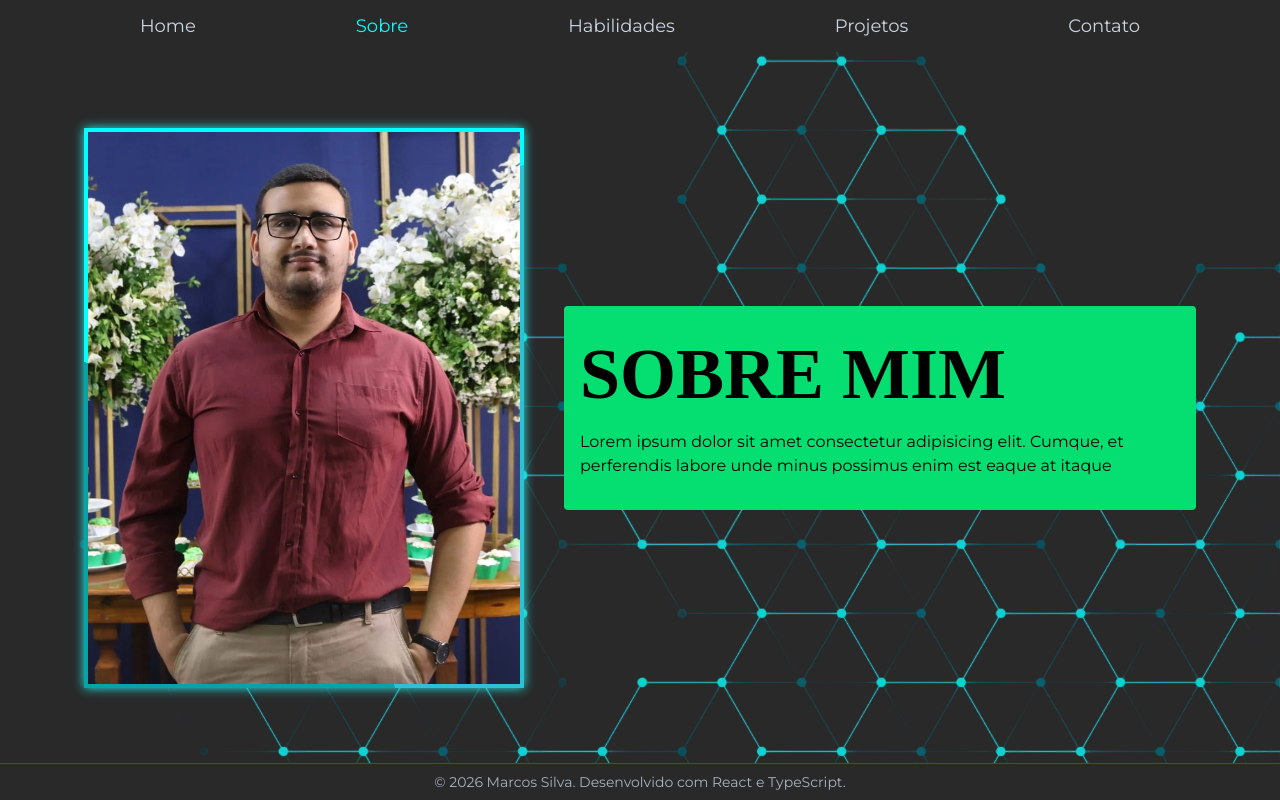
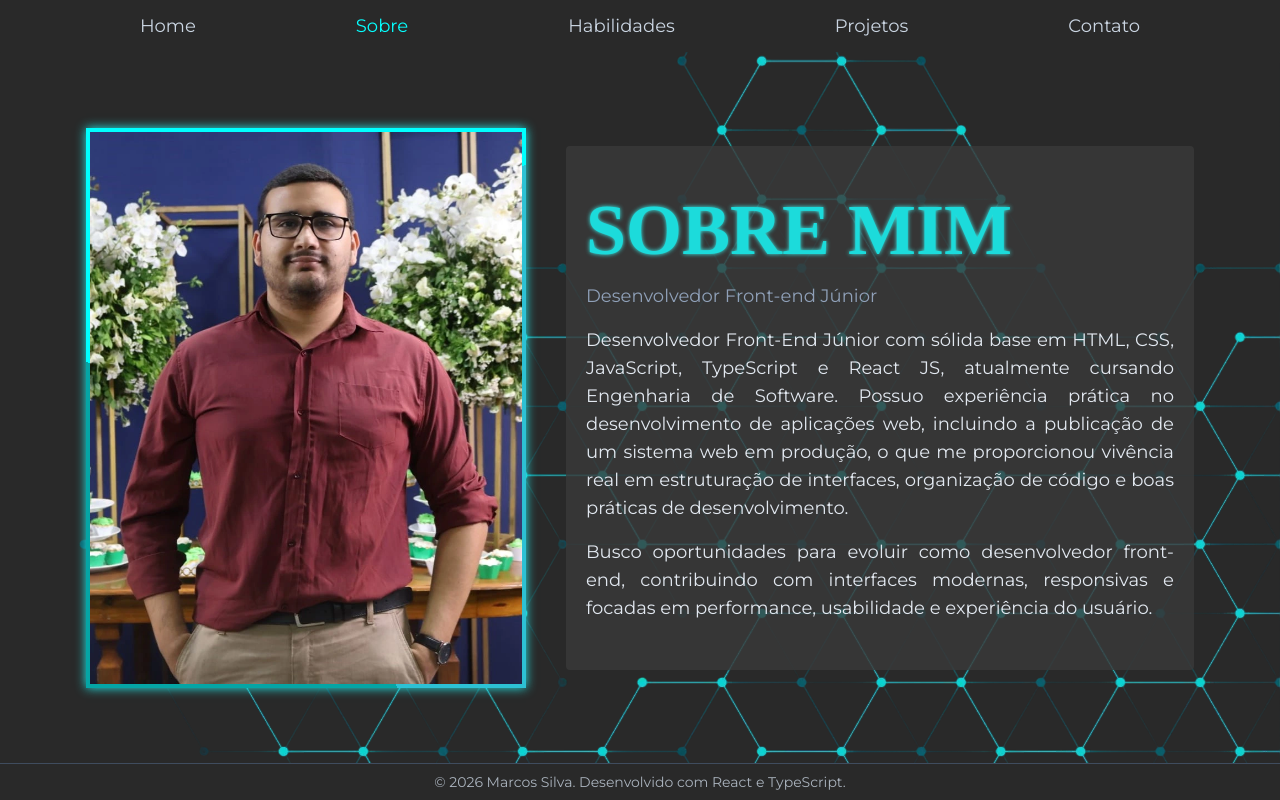
Before and after one commit to MarcosSilvaDev/Portfolio, a React (Vite) app: page /about in a window 1280 px wide. Built offline with nearby package versions, Linux system fonts and the light colour scheme; a web font is replaced by a local one.

Commit message:
Inicialização da pagina de projeto

```diff
--- a/src/components/Navbar/index.tsx
+++ b/src/components/Navbar/index.tsx
@@ -10,7 +10,7 @@ export function Navbar() {
   }
 
   return (
-    <nav className="flex p-3 z-30 text-xl justify-center relative">
+    <nav className="sticky top-0 z-50 flex p-3  text-xl justify-center">
       <div className="hidden w-full md:flex justify-evenly gap-8 text-lg">
         <NavbarLink url="/">Home</NavbarLink>
         <NavbarLink url="/about">Sobre</NavbarLink>
@@ -31,11 +31,11 @@ export function Navbar() {
     fixed inset-0 z-20 md:hidden
     flex items-start justify-center
     transition-all duration-300 ease-in-out
-         ${isOpen ? "opacity-100 backdrop-blur-sm" : "opacity-0 backdrop-blur-0"}
+    ${isOpen ? "opacity-100 visible pointer-events-auto" : "opacity-0 invisible pointer-events-none"}
   `}
       >
         <div
-          className="absolute inset-0 backdrop-blur-sm "
+          className="absolute inset-0 backdrop-blur-sm"
           onClick={() => setIsOpen(false)}
         />
 
@@ -49,6 +49,7 @@ export function Navbar() {
       ${isOpen ? "translate-y-0 scale-100" : "-translate-y-10 scale-95"}
     `}
         >
+          {" "}
           <NavbarLink url="/" onClick={() => handleClose()}>
             Home
           </NavbarLink>
--- a/src/pages/About/index.tsx
+++ b/src/pages/About/index.tsx
@@ -1,23 +1,76 @@
+import clsx from "clsx";
 import aboutImage from "../../assets/About_img.webp";
 
 export function About() {
   return (
-    <div className="relative flex z-20 sm:min-h-full w-full flex-col sm:flex-row justify-center items-center gap-10 p-2">
-      <div className=" bg-green-400">
+    <div
+      className={clsx(
+        "relative",
+        "z-25",
+        "flex",
+        "sm:min-h-full",
+        "w-full",
+        "flex-col",
+        "sm:flex-row",
+        "justify-center",
+        "items-center",
+        "gap-10",
+        "p-3",
+      )}
+    >
+      <div className="slide-from-left">
         <img
           className="w-90 h-100 sm:w-110 sm:h-140 rainbow shadow-[0_0_10px_#24ebeb]"
           src={aboutImage}
         />
       </div>
 
-      <div className=" bg-green-400 sm:w-1/2 px-4 py-8 flex flex-col gap-5 rounded-sm">
-        <h1 className="uppercase text-7xl font-bold font-[Armarna]">
+      <div
+        className={clsx(
+          "bg-[#3a3a3a]/80",
+          "px-5",
+          "py-12",
+          "w-90%",
+          "sm:w-1/2",
+          "flex",
+          "flex-col",
+          "gap-4",
+          "text-lg",
+          "rounded-sm",
+          "text-slate-200",
+          "text-justify",
+          "slide-center",
+        )}
+      >
+        <h1
+          className={clsx(
+            "uppercase",
+            "text-6xl",
+            "sm:text-7xl",
+            "font-bold",
+            "font-[Armarna]",
+            "text-[#1cdbdb]",
+            "text-shadow-[0_0_4px_#39f6f4]",
+          )}
+        >
           Sobre mim
         </h1>
 
-        <p className="">
-          Lorem ipsum dolor sit amet consectetur adipisicing elit. Cumque, et
-          perferendis labore unde minus possimus enim est eaque at itaque
+        <h2 className="text-slate-400 ">Desenvolvedor Front-end Júnior</h2>
+
+        <p>
+          Desenvolvedor Front-End Júnior com sólida base em HTML, CSS,
+          JavaScript, TypeScript e React JS, atualmente cursando Engenharia de
+          Software. Possuo experiência prática no desenvolvimento de aplicações
+          web, incluindo a publicação de um sistema web em produção, o que me
+          proporcionou vivência real em estruturação de interfaces, organização
+          de código e boas práticas de desenvolvimento.
+        </p>
+
+        <p>
+          Busco oportunidades para evoluir como desenvolvedor front-end,
+          contribuindo com interfaces modernas, responsivas e focadas em
+          performance, usabilidade e experiência do usuário.
         </p>
       </div>
     </div>
--- a/src/pages/Home/index.tsx
+++ b/src/pages/Home/index.tsx
@@ -17,7 +17,7 @@ export function Home() {
         "bg-no-repeat",
         "flex-col-reverse",
         "sm:flex-row",
-        "z-10",
+        "z-25",
         "gap-8 sm:gap-0",
       )}
     >
--- a/src/pages/Project/index.tsx
+++ b/src/pages/Project/index.tsx
@@ -1,3 +1,71 @@
+import clsx from "clsx";
+import projetoImg1 from "../../assets/projetos/projeto1.webp";
+
 export function Project() {
-  return <div>Projetos</div>;
+  return (
+    <div className="relative z-0 flex justify-center items-center w-full h-full text-slate-50">
+      <div
+        className={clsx(
+          "w-85",
+          "h-105 ",
+          "sm:h-110",
+          "bg-[#222222]/80",
+          "rounded-lg",
+          "p-2",
+          "py-4",
+          "shadow-[0_0_7px_#666666]",
+          "flex",
+          "flex-col items-center justify-between",
+        )}
+      >
+        <img
+          className="w-full h-1/2 object-cover rounded-t-lg"
+          src={projetoImg1}
+          alt="Projeto"
+        />
+        <span
+          className={clsx(
+            "border-2",
+            "border-green-700",
+            "p-0.5",
+            "rounded-lg",
+            "text-green-500",
+            "text-xs",
+          )}
+        >
+          ● Online
+        </span>
+
+        <h1 className="text-xl text-center font-bold text-[#08e7e7]">
+          Automatização da técnica pomodoro
+        </h1>
+
+        <ul className="flex gap-4 text-xs sm:text-sm">
+          <li>React JS</li>
+          <li>TypeScript</li>
+          <li>Vite</li>
+          <li>Toastify</li>
+        </ul>
+
+        <a
+          href="https://chronos-pomodoro-rho.vercel.app/"
+          className={clsx(
+            "px-12",
+            "py-3",
+            "text-xs",
+            "uppercase",
+            "bg-[#494949]",
+            "text-slate-50",
+            "rounded-full",
+            "hover:bg-[#1cdbdb]",
+            "hover:text-slate-950",
+            "transition-colors duration-600",
+          )}
+          target="_blank"
+        >
+          Acessar
+        </a>
+      </div>
+    </div>
+  );
 }
--- a/src/pages/Skill/index.tsx
+++ b/src/pages/Skill/index.tsx
@@ -6,7 +6,7 @@ export function Skills() {
     <div
       className={clsx(
         "relative",
-        "z-25",
+        "z-0",
         "flex",
         "flex-col",
         "sm:flex-row",
@@ -22,11 +22,11 @@ export function Skills() {
       )}
     >
       <div className="w-sm sm:w-1/3 ">
-        <h1 className="pb-4 text-6xl uppercase font-[Armarna] text-[#08e7e7] text-shadow-[0_0_4px_#39f6f4]">
+        <h1 className="pb-8 text-5xl uppercase font-[Armarna] text-[#08e7e7] text-shadow-[0_0_4px_#39f6f4]">
           Habilidades
         </h1>
 
-        <div className="bg-[#2c2c2c]/85 rounded-lg shadow-[0_0_7px_#666666] p-2 slide-from-bottom">
+        <div className="bg-[#2c2c2c]/90 rounded-lg shadow-[0_0_7px_#666666] p-2 slide-from-bottom">
           <ul
             className={clsx(
               "border-2",
```
Also changed, not shown: src/assets/projetos/projeto1.webp (added). Lines whose indentation alone changed are shown as unchanged.
